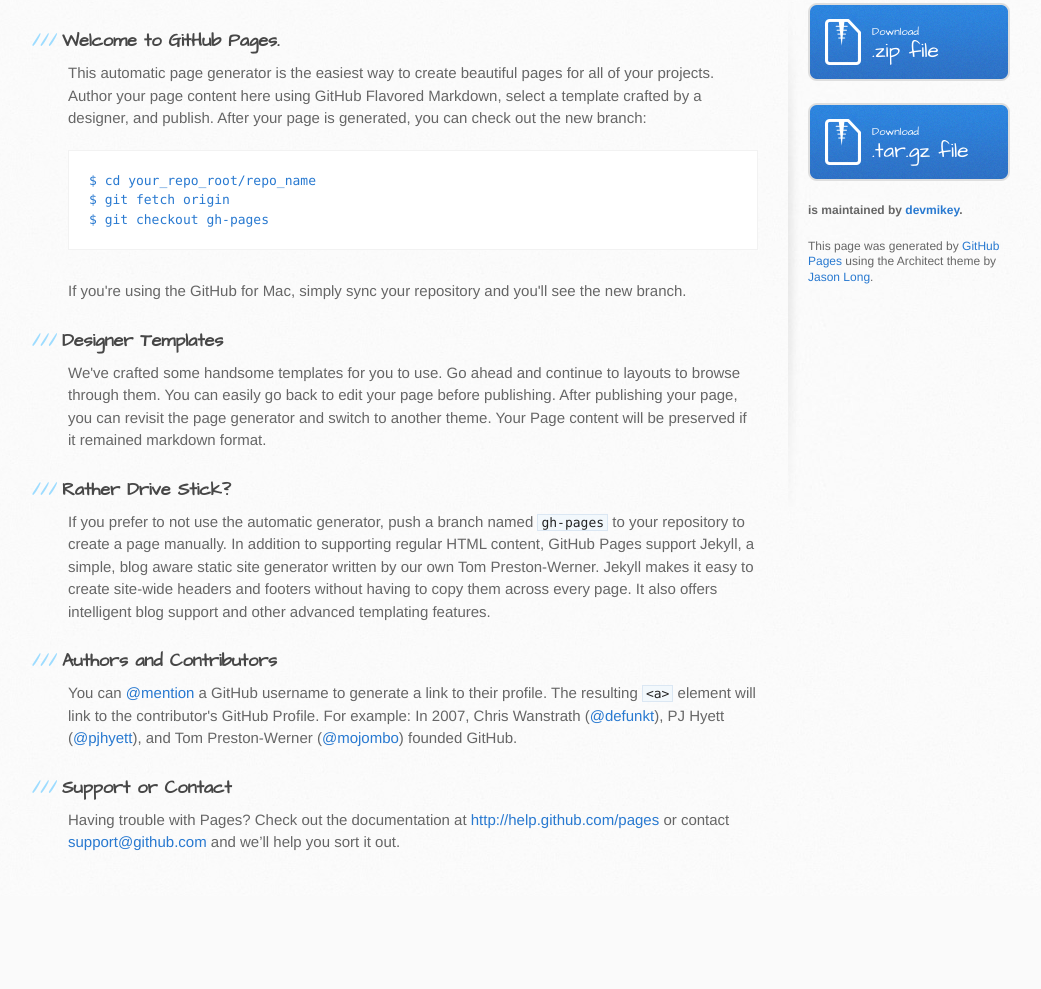
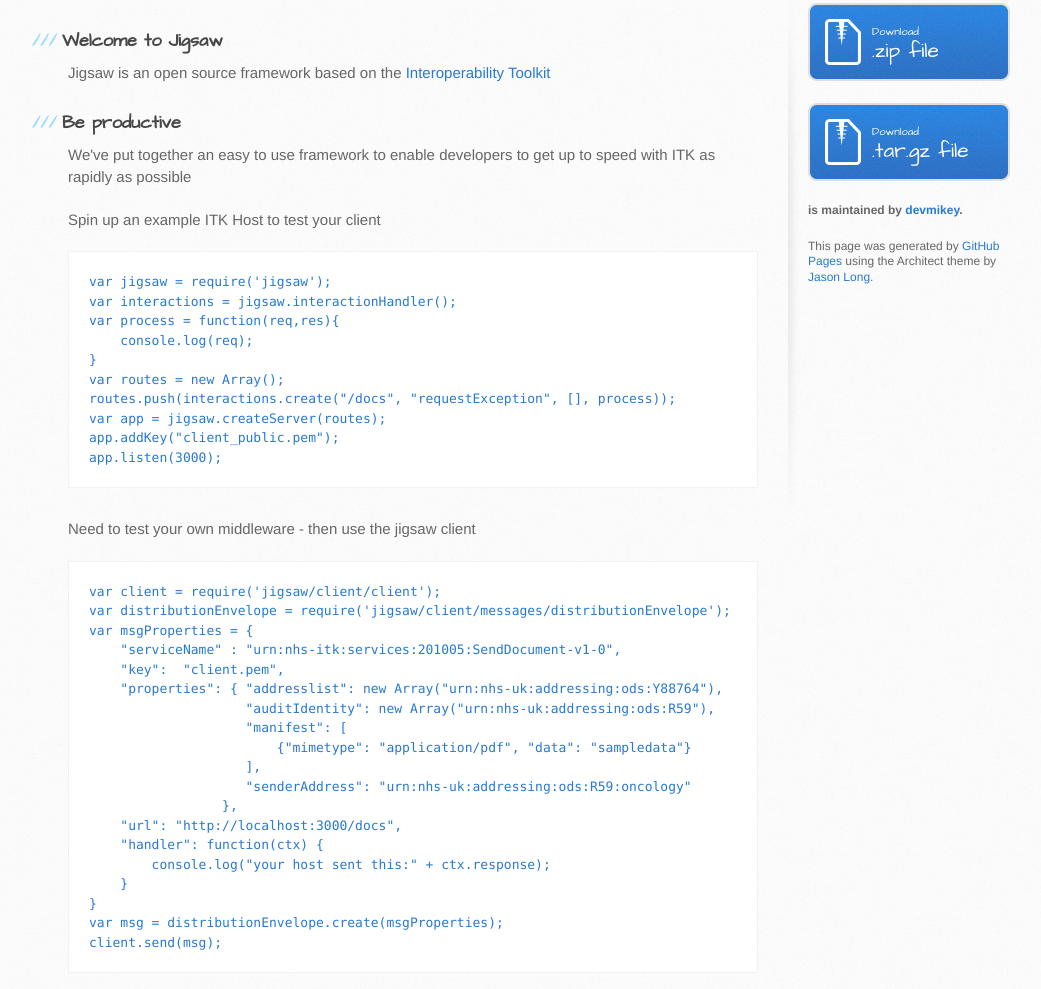
Before and after one commit to devmikey/Jigsaw, a plain HTML site: page index.html in a window 1280 px wide. Shown: the part 229-1218 px from the top of the page, without its empty margins (102-1143 px from the left). Before the commit the page ends 1125 px from the top, so only its background shows below. Drawn offline with Linux system fonts and the light colour scheme.

Commit message:
first draft

```diff
--- a/index.html
+++ b/index.html
@@ -28,33 +28,46 @@
     <div id="content-wrapper">
       <div class="inner clearfix">
         <section id="main-content">
-          <h3>Welcome to GitHub Pages.</h3>
+          <h3>Welcome to Jigsaw</h3>
 
-<p>This automatic page generator is the easiest way to create beautiful pages for all of your projects. Author your page content here using GitHub Flavored Markdown, select a template crafted by a designer, and publish. After your page is generated, you can check out the new branch:</p>
+<p>Jigsaw is an open source framework based on the <a href="http://www.connectingforhealth.nhs.uk/systemsandservices/interop/">Interoperability Toolkit</a></p>
 
-<pre><code>$ cd your_repo_root/repo_name
-$ git fetch origin
-$ git checkout gh-pages
-</code></pre>
+<h3>Be productive</h3>
+<p>We've put together an easy to use framework to enable developers to get up to speed with ITK as rapidly as possible</p>
+<p>Spin up an example ITK Host to test your client</p>
+<pre><code>var jigsaw = require('jigsaw');
+var interactions = jigsaw.interactionHandler();
+var process = function(req,res){
+    console.log(req);
+}
+var routes = new Array();
+routes.push(interactions.create("/docs", "requestException", [], process));
+var app = jigsaw.createServer(routes);
+app.addKey("client_public.pem");
+app.listen(3000);</code></pre>
 
-<p>If you're using the GitHub for Mac, simply sync your repository and you'll see the new branch.</p>
+<p>Need to test your own middleware - then use the jigsaw client</p>
+<pre><code>var client = require('jigsaw/client/client');
+var distributionEnvelope = require('jigsaw/client/messages/distributionEnvelope');
+var msgProperties = {
+    "serviceName" : "urn:nhs-itk:services:201005:SendDocument-v1-0",
+    "key":  "client.pem",
+    "properties": { "addresslist": new Array("urn:nhs-uk:addressing:ods:Y88764"),
+                    "auditIdentity": new Array("urn:nhs-uk:addressing:ods:R59"),
+                    "manifest": [
+                        {"mimetype": "application/pdf", "data": "sampledata"}
+                    ],
+                    "senderAddress": "urn:nhs-uk:addressing:ods:R59:oncology"
+                 },
+    "url": "http://localhost:3000/docs",
+    "handler": function(ctx) {
+        console.log("your host sent this:" + ctx.response);
+    }
+}
+var msg = distributionEnvelope.create(msgProperties);
+client.send(msg);</code></pre>
 
-<h3>Designer Templates</h3>
-
-<p>We've crafted some handsome templates for you to use. Go ahead and continue to layouts to browse through them. You can easily go back to edit your page before publishing. After publishing your page, you can revisit the page generator and switch to another theme. Your Page content will be preserved if it remained markdown format.</p>
-
-<h3>Rather Drive Stick?</h3>
-
-<p>If you prefer to not use the automatic generator, push a branch named <code>gh-pages</code> to your repository to create a page manually. In addition to supporting regular HTML content, GitHub Pages support Jekyll, a simple, blog aware static site generator written by our own Tom Preston-Werner. Jekyll makes it easy to create site-wide headers and footers without having to copy them across every page. It also offers intelligent blog support and other advanced templating features.</p>
-
-<h3>Authors and Contributors</h3>
-
-<p>You can <a href="https://github.com/blog/821" class="user-mention">@mention</a> a GitHub username to generate a link to their profile. The resulting <code>&lt;a&gt;</code> element will link to the contributor's GitHub Profile. For example: In 2007, Chris Wanstrath (<a href="https://github.com/defunkt" class="user-mention">@defunkt</a>), PJ Hyett (<a href="https://github.com/pjhyett" class="user-mention">@pjhyett</a>), and Tom Preston-Werner (<a href="https://github.com/mojombo" class="user-mention">@mojombo</a>) founded GitHub.</p>
-
-<h3>Support or Contact</h3>
-
-<p>Having trouble with Pages? Check out the documentation at <a href="http://help.github.com/pages">http://help.github.com/pages</a> or contact <a href="mailto:support@github.com">support@github.com</a> and we’ll help you sort it out.</p>
-        </section>
+</section>
 
         <aside id="sidebar">
           <a href="https://github.com/devmikey/Jigsaw/zipball/master" class="button">
```
